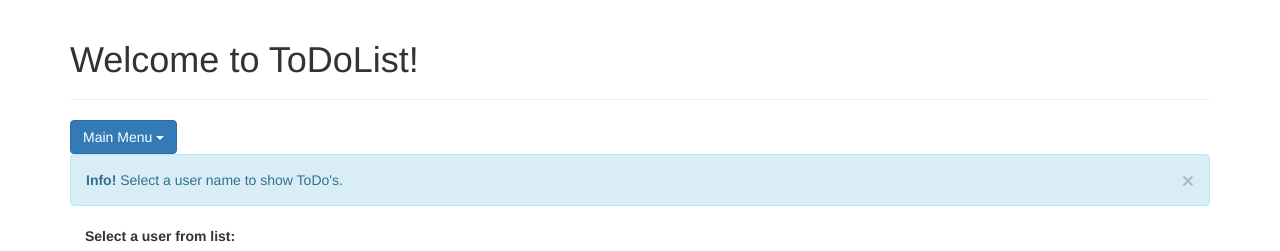
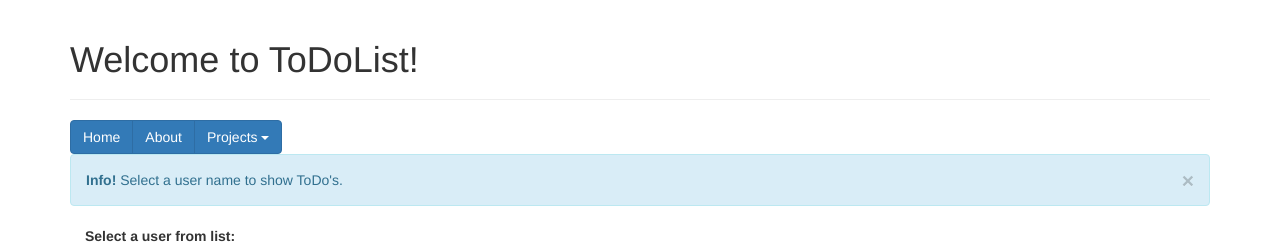
Before and after one commit to marcokuang/CS174, a PHP site: page /testBootstrap.html in a window 1280 px wide. Shown: the top 251 px of the page. Run offline with PHP 8.4, Linux system fonts and the light colour scheme; data that the repository does not hold is empty; some libraries are stand-ins or nearby versions.

Commit message:
Finish 2nd ajax to show individual todo lists; fixed layout bugs update on menu buttons

```diff
--- a/testBootstrap.html
+++ b/testBootstrap.html
@@ -76,14 +76,17 @@
 
 
     <nav>
-        <div class="dropdown">
-            <button class="btn btn-primary dropdown-toggle" type="button" data-toggle="dropdown">Main Menu
-                <span class="caret"></span></button>
-            <ul class="dropdown-menu">
-                <li><a href="#">HTML</a></li>
-                <li><a href="#">CSS</a></li>
-                <li><a href="#">JavaScript</a></li>
-            </ul>
+        <div class="btn-group">
+            <a href="homepage.php" class="btn btn-primary" role="button">Home</a>
+            <a href="about.html" class="btn btn-primary" role="button">About</a>
+            <div class="btn-group">
+                <button type="button" class="btn btn-primary dropdown-toggle" data-toggle="dropdown">
+                    Projects <span class="caret"></span></button>
+                <ul class="dropdown-menu" role="menu">
+                    <li><a href="homepage.php" role="button">Submit New Project</a></li>
+                    <li><a href="viewProjects.php" role="button">View All Projects</a></li>
+                </ul>
+            </div>
         </div>
     </nav>
 
```
Also changed, not shown: viewIndividualProject.php (+1 -7 lines).
